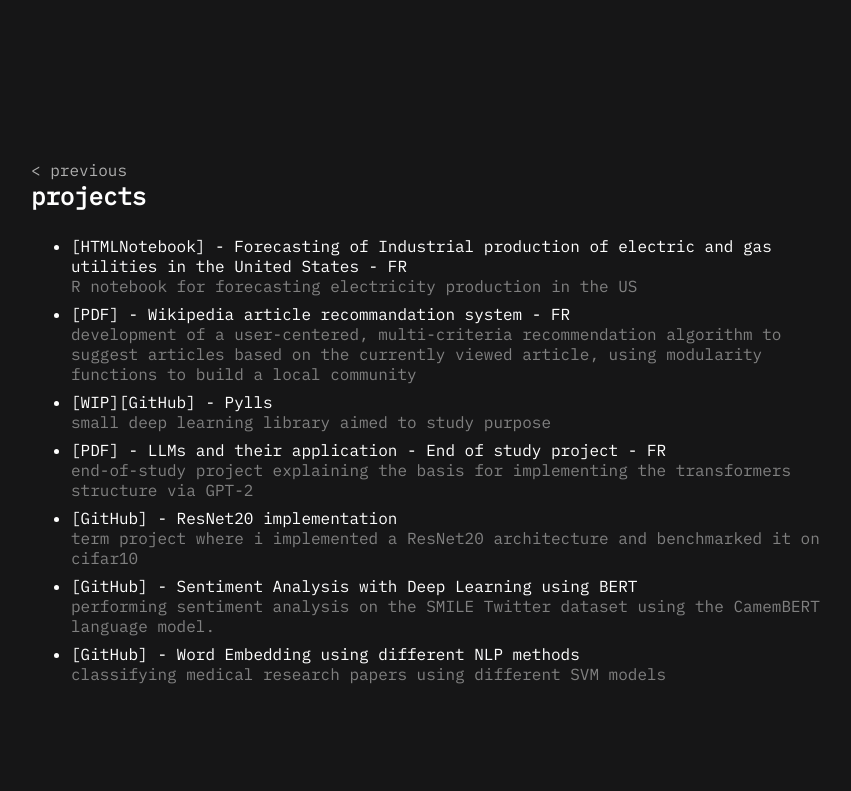
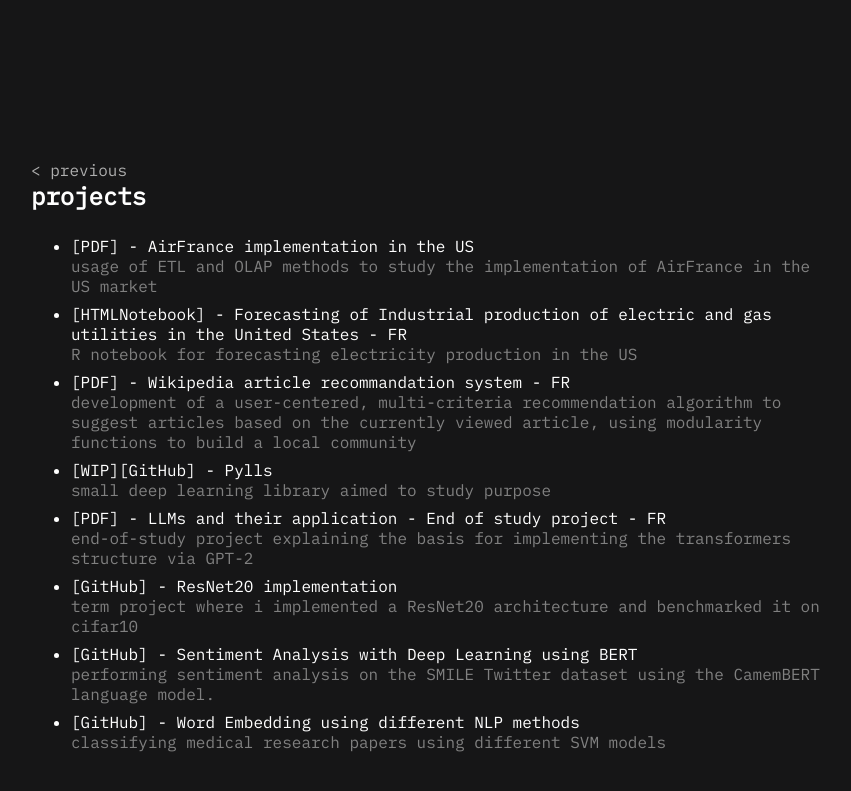
Before and after one commit to tayheau/tayheau.github.io, a Jekyll site: the page projects.html, which Jekyll copies as it is, in a window 1280 px wide. Shown: the top 791 px of the page, without its empty margins (209-1060 px from the left). Built offline with Jekyll 4.4.1, drawn with Linux system fonts in a browser that asks for light colours.

Commit message:
Update projects.html

```diff
--- a/projects.html
+++ b/projects.html
@@ -73,6 +73,12 @@
                 <ul>
                     <li>
                         <div>
+                            <a href="https://tayheau.github.io/pdfs/air_france_bi.pdf">[PDF] - AirFrance implementation in the US</a>
+                            <span>usage of ETL and OLAP methods to study the implementation of AirFrance in the US market</span>
+                        </div>
+                    </li>
+                    <li>
+                        <div>
                             <a href="https://tayheau.github.io/pdfs/electricity_forecasting.html">[HTMLNotebook] - Forecasting of Industrial production of electric and gas utilities in the United States - FR </a>
                             <span>R notebook for forecasting electricity production in the US</span>
                         </div>
```
